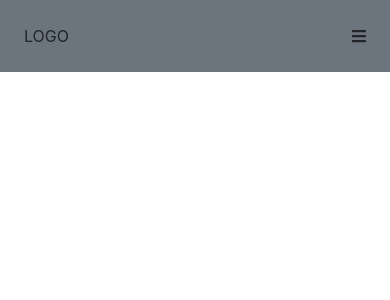
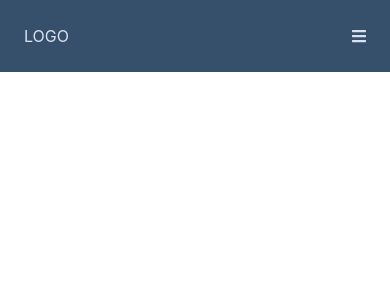
Before and after one commit to jamaludinfikrii/sporteens, a React (Create React App) app: page / in a window 390 px wide. Shown: the top 300 px of the page. Built offline with nearby package versions, Linux system fonts and the light colour scheme.

Commit message:
design style color

```diff
--- a/src/App.js
+++ b/src/App.js
@@ -1,6 +1,7 @@
 import React, { Component } from 'react'
 import Navbar from './components/Navbar'
 import './supports/Components.css'
+import './supports/Utils.css'
 
 //
 
--- a/src/components/Navbar.jsx
+++ b/src/components/Navbar.jsx
@@ -10,17 +10,17 @@ export class Navbar extends Component {
 
     render() {
         return (
-            <div className='bg-secondary py-4'>
+            <div className='sporteens-bg-main-dark py-4'>
                 <div className="container">
                     <div className="row justify-content-between px-4">
 
                         {/* Header Logo */}
-                        <div className="sporteens-logo-header sporteens-clickable-el ">
+                        <div className="sporteens-light sporteens-logo-header sporteens-clickable-el ">
                             LOGO
                         </div>
 
                         {/* Header Items */}
-                        <div className="sporteens-items-header d-none d-md-block">
+                        <div className="sporteens-light sporteens-items-header d-none d-md-block">
                             <span className='mr-md-3 sporteens-clickable-el'>
                                 Home
                             </span>
@@ -36,7 +36,9 @@ export class Navbar extends Component {
 
                         </div>
 
-                        <div className='sporteens-items-mobile d-md-none'>
+
+                        {/* Header Icons Mobile */}
+                        <div className='sporteens-light sporteens-items-mobile d-md-none'>
                             {
                                 this.state.openToggle ?
                                 <span onClick={ () =>this.setState({openToggle : false})} className='sporteens-clickable-el'>
@@ -51,21 +53,23 @@ export class Navbar extends Component {
                         </div>
 
 
+                    </div>
 
-                    </div>
+
+                    {/* Header Items Mobile */}
                     {
                         this.state.openToggle ?
-                            <div className="sporteens-header-items-mobile px-2 d-md-none">
-                                <div className="bg-primary sporteens-clickable-el">
+                            <div className="sporteens-light sporteens-header-items-mobile px-2 d-md-none">
+                                <div className="mt-3 border-bottom sporteens-clickable-el">
                                     Home
                                 </div>
-                                <div className="bg-primary sporteens-clickable-el">
+                                <div className="mt-3 border-bottom sporteens-clickable-el">
                                     Products
                                 </div>
-                                <div className="bg-primary sporteens-clickable-el">
+                                <div className="mt-3 border-bottom sporteens-clickable-el">
                                     Brands
                                 </div>
-                                <div className="bg-primary sporteens-clickable-el">
+                                <div className="mt-3 border-bottom sporteens-clickable-el">
                                     Carts
                                 </div>
                             </div>
--- /dev/null
+++ b/src/supports/Utils.css
@@ -0,0 +1,52 @@
+:root {
+    --main: #71c9ce;
+    --secondary : #ffde7d;
+    --black : #222831;
+    --light : #dbe2ef;
+    --main-dark : #364f6b;
+}
+
+
+
+.sporteens-main{
+    color: var(--main);
+}
+
+.sporteens-main-dark{
+    color: var(--main-dark);
+}
+
+.sporteens-secondary{
+    color: var(--secondary);
+}
+
+.sporteens-black{
+    color: var(--black);
+}
+
+.sporteens-light {
+    color: var(--light);
+}
+
+
+
+.sporteens-bg-main{
+    background-color: var(--main);
+}
+
+
+.sporteens-bg-main-dark{
+    background-color: var(--main-dark);
+}
+
+.sporteens-bg-secondary{
+    background-color: var(--secondary);
+}
+
+.sporteens-bg-black{
+    background-color: var(--black);
+}
+
+.sporteens-bg-light {
+    background-color: var(--light);
+}
```
Also changed, not shown: src/supports/Components.css (line endings or trailing spaces).
